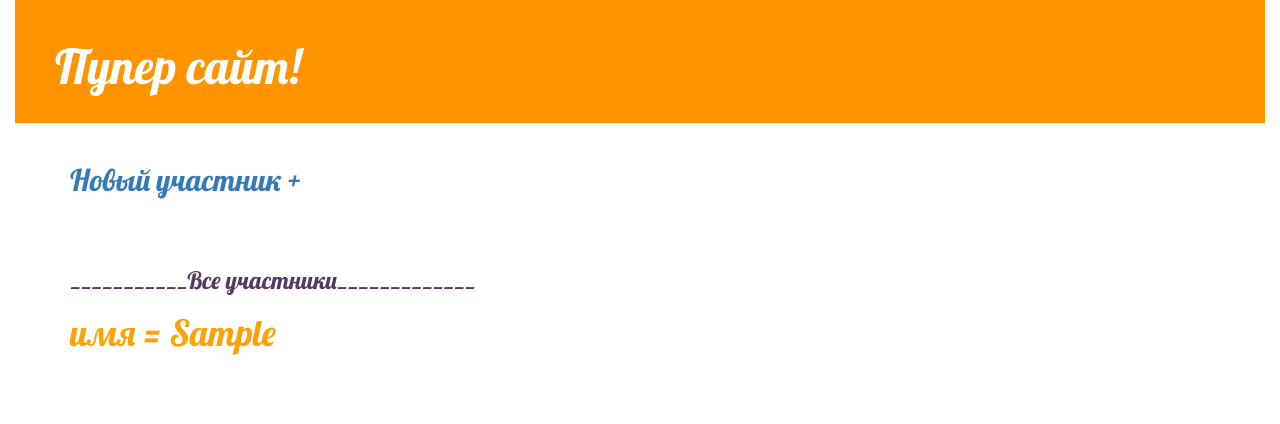
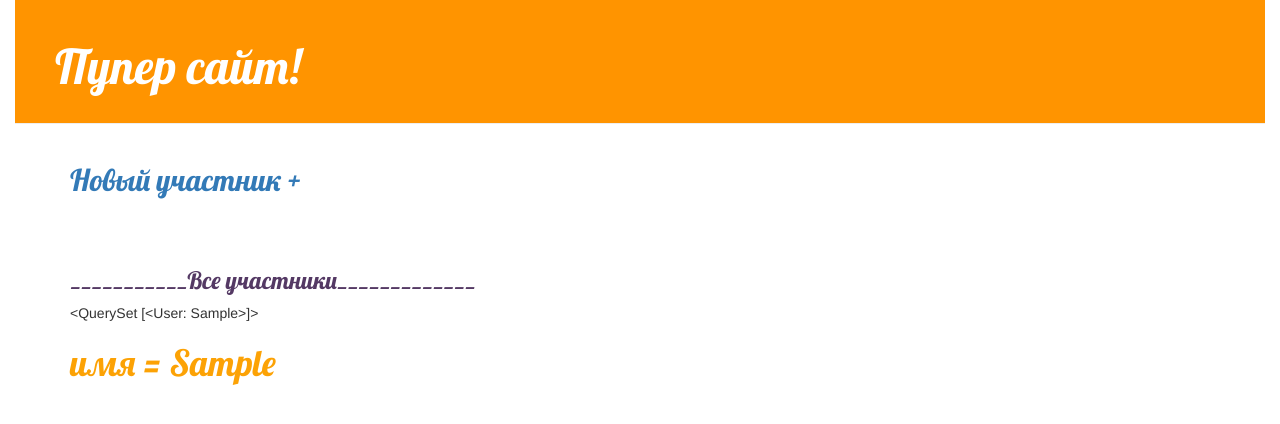
Before and after one commit to nakoff/test_site, a Django app: page / in a window 1280 px wide. Shown: the top 424 px of the page. Run offline with Django 3.2, Linux system fonts and the light colour scheme; tables that the repository leaves empty hold one stand-in row (values such as "Sample post"); some libraries are stand-ins or nearby versions; some web fonts are replaced.

Commit message:
puper site

```diff
--- a/quize/templates/quize/post_list.html
+++ b/quize/templates/quize/post_list.html
@@ -4,6 +4,7 @@
 	<p><h2><a href="">Новый участник +</a></h2></p>
 	<br><br>
 	<p><h3>___________Все участники_____________</h3></p>
+	{{user}}
 	{% for u in user %}
 		<h1><a href="{% url 'user_detail' pk=u.pk %}">имя = {{u}}</a></h1>
 	{% endfor %}
```
